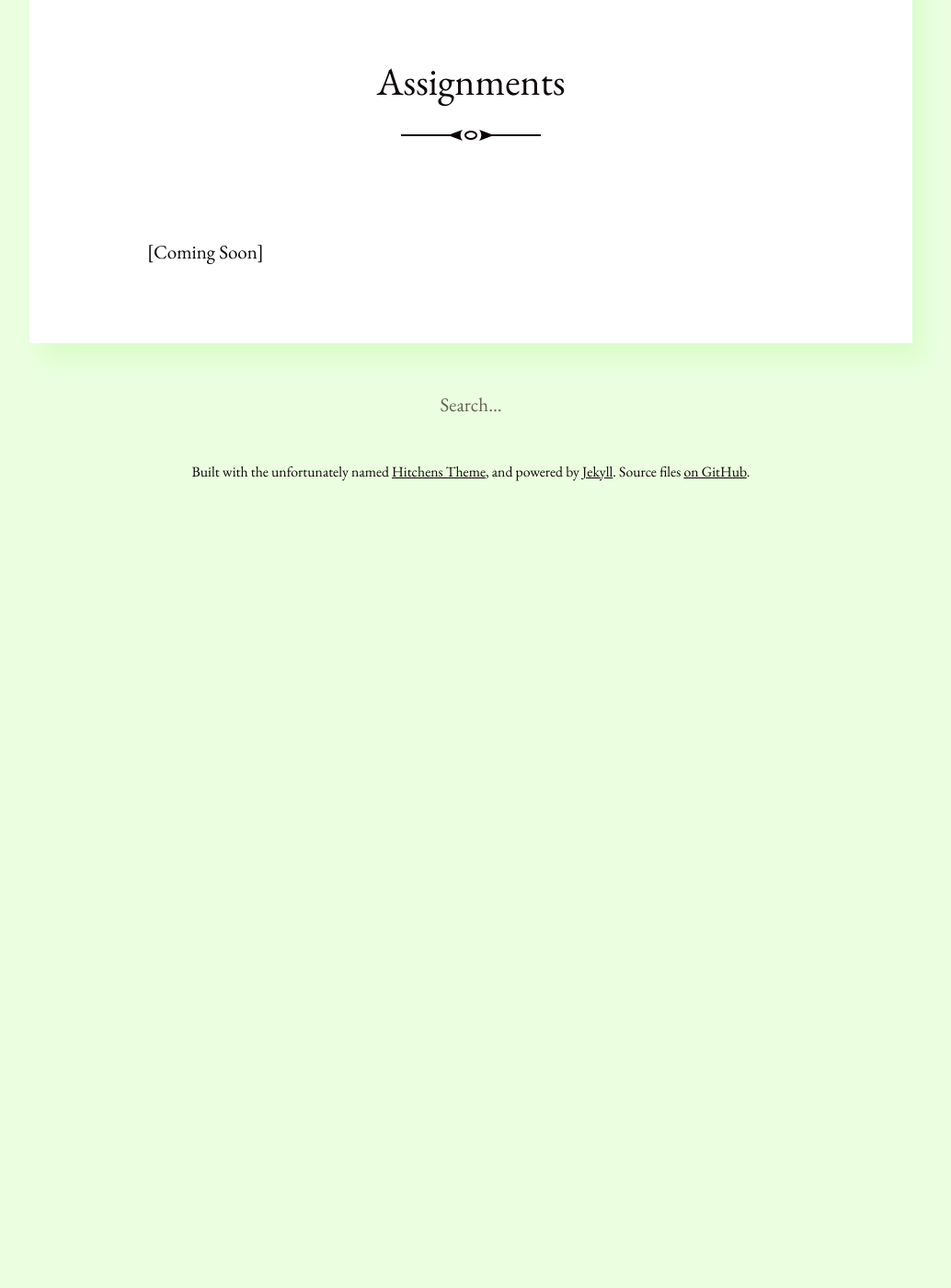
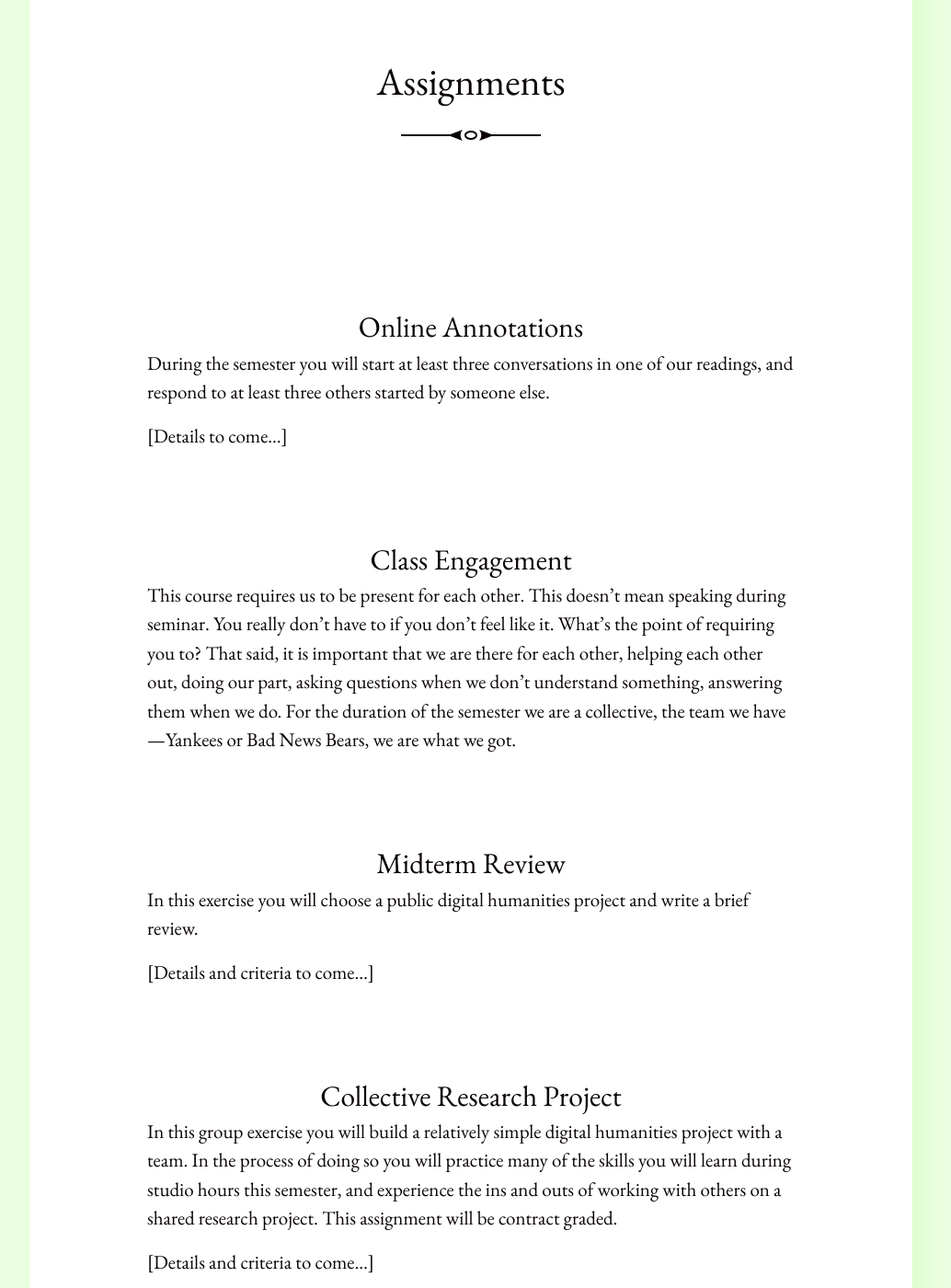
Before and after one commit to elotroalex/f22-intro-dh, a Jekyll site: the page built from assignments.md, in a window 1280 px wide and 1400 px high, scrolled down 201 px. Shown: the whole window at 92% size, without its empty margins (128-1162 px from the left). Built offline with Jekyll 4.4.1, drawn with Linux system fonts in a browser that asks for light colours; before the commit the page ends 900 px from its top, so only the background shows below that; some of the changed text lies outside the part shown.

Commit message:
added assignments

```diff
--- a/assignments.md
+++ b/assignments.md
@@ -3,14 +3,30 @@ layout: post
 title: Assignments
 ---
 
-[Coming Soon]
+### Online Annotations
 
-<!-- ### Online Annotations
+During the semester you will start at least three conversations in one of our readings, and respond to at least three others started by someone else.
 
-### Class Participation
+[Details to come...]
 
-### Midterm Exam
+### Class Engagement
+
+This course requires us to be present for each other. This doesn't mean speaking during seminar. You really don't have to if you don't feel like it. What's the point of requiring you to? That said, it is important that we are there for each other, helping each other out, doing our part, asking questions when we don't understand something, answering them when we do. For the duration of the semester we are a collective, the team we have---Yankees or Bad News Bears, we are what we got.
+
+### Midterm Review
+
+In this exercise you will choose a public digital humanities project and write a brief review.
+
+[Details and criteria to come...]
 
 ### Collective Research Project
 
-### Scholarly Project Design Paper -->
+In this group exercise you will build a relatively simple digital humanities project with a team. In the process of doing so you will practice many of the skills you will learn during studio hours this semester, and experience the ins and outs of working with others on a shared research project. This assignment will be contract graded.
+
+[Details and criteria to come...]
+
+### Scholarly Project Design Paper
+
+In this exercise you will propose a dream (digital) scholarly research project to a potential funder.
+
+[Details and criteria to come...]
```
Also changed, not shown: general.md (+1 -1 lines), schedule.md (+4 -2 lines).
